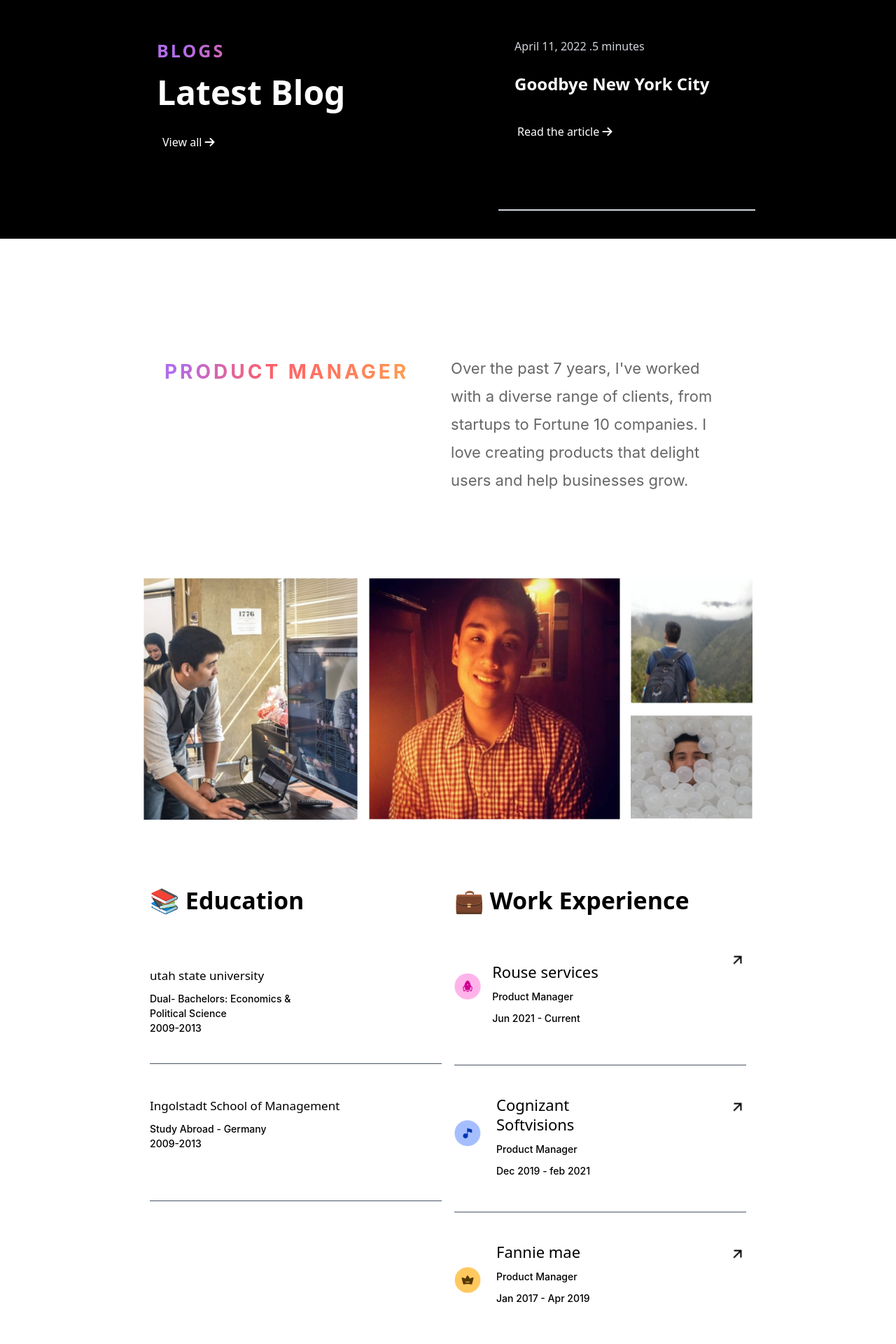
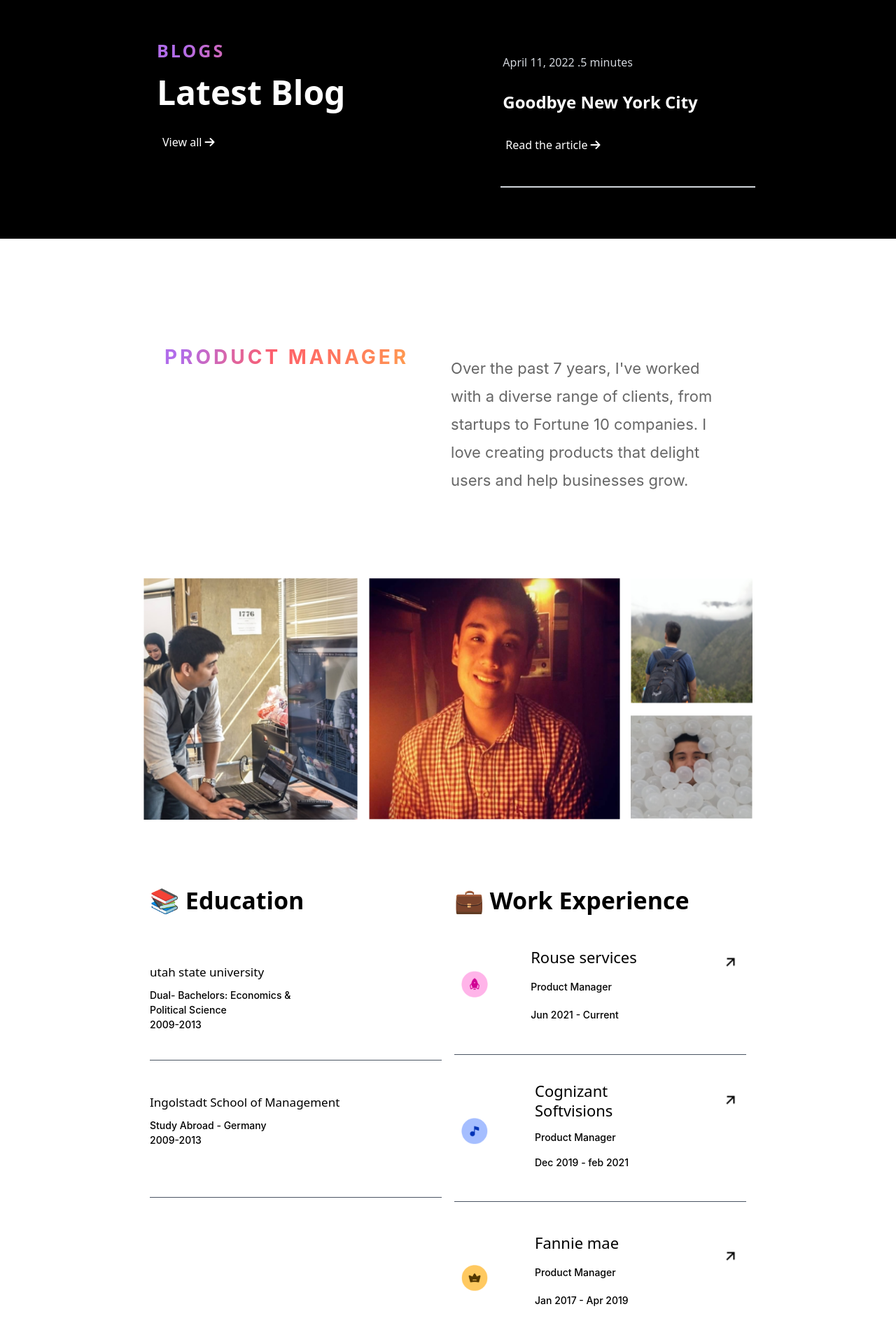
Before and after one commit to Skizziedevs/portfolio, a Vue app: page / in a window 1280 px wide. Shown: the part 1620-3540 px from the top of the page at 70% size. Built offline with nearby package versions, Linux system fonts and the light colour scheme.

Commit message:
first commit

```diff
--- a/src/components/Landing-page-components/Mid.vue
+++ b/src/components/Landing-page-components/Mid.vue
@@ -22,17 +22,17 @@ import '@fortawesome/fontawesome-free/css/all.css';
         </div>
       </div>
       <div
-        class="border-b-2 pb-[90px] pl-[23px] mr-[6px] border-gray-300 w-[93vw] md:w-[500px] lg:w-[692px]"
+        class="border-b-2 pb-[75px] ipad:relative ipad:bottom-[33px]  ipad:pl-[3px] ipad:pb-[60px] pl-[23px] mr-[6px] border-gray-300 w-[97vw] md:w-[500px] lg:w-[692px]"
       >
-        <div class="sm:ml-[100px] ipad:ml-[0px]">
-          <p class="text-gray-300 pb-[23px]">April 11, 2022 .5 minutes</p>
+        <div class="sm:ml-[100px] ipad:ml-[0px] ipad:mt-[30px] ipad:relative ipad:top-[26.5px]">
+          <p class="text-gray-300 pb-[23px] ipad:pb-[26px]">April 11, 2022 .5 minutes</p>
           <h2
-            class="text-white text-lg md:text-2xl font-bold leading-[30px] md:leading-[37px] pb-[32px]"
+            class="text-white text-lg ipad:text-2xl font-bold leading-[30px] md:leading-[37px] pb-[18px] ipad:pb-[22px]"
           >
             Goodbye New York City
           </h2>
           <div
-            class="flex pl-[3px] pt-[4px] pr-[3px]  pb-[4px] rounded-md cursor-pointer relative  ipad:left-[0px] w-[180px] md:pl-0 "
+            class="flex pl-[3px] pt-[7px] pr-[3px]  pb-[4px] rounded-md cursor-pointer relative  ipad:left-[0px] w-[180px] md:pl-0 "
           >
             <p class="text-white p-[2px] pr-[8px] pl-[4px] hover:text-[18px] hover:scale-110 duration-400 transition-transform text-base">Read the article    <i class="fa-solid fa-arrow-right"></i></p>
 
--- a/src/components/Landing-page-components/Pictures.vue
+++ b/src/components/Landing-page-components/Pictures.vue
@@ -8,7 +8,7 @@
       class="md:flex justify-around md:pt-[115px] md:pb-[86px] xlg:w-[1450px] lg:w-[1240px]"
     >
       <h2
-        class="font-[Inter] text-[22px] ipad:text-[28px] font-bold tracking-[4px] leading-[22px] gradient pt-[50px] md:relative md:bottom-9"
+        class="font-[Inter] text-[22px] ipad:text-[28px] font-bold tracking-[4px] leading-[22px] gradient pt-[29px] md:relative md:bottom-9"
       >
         PRODUCT MANAGER
       </h2>
@@ -22,7 +22,7 @@
       </p>
     </div>
 
-    <div class="pt-[51px] ipad:pl-[50px] md:hidden">
+    <div class="pt-[35px] ipad:pl-[50px] md:hidden">
       <img
         class="ipad:w-[480px] ipad:ml-[9px] ipad:h-[410px]"
         src="../../../img/jimmy.png"
--- a/src/components/Landing-page-components/School.vue
+++ b/src/components/Landing-page-components/School.vue
@@ -9,7 +9,7 @@
         <h1 class="text-black text-[25px] font-bold md:text-[34px]">
           📚 Education
         </h1>
-        <div class="pt-[40px]  pb-[40px] ipad:mt-[32px] hover:bg-gray-100">
+        <div class="pt-[35px]  pb-[40px] ipad:mt-[32px] hover:bg-gray-100">
           <h2 class="font-[400] text-[17px] leading-[20.8px]">
             utah state university
           </h2>
@@ -43,33 +43,33 @@
       <h1 class="text-black text-[25px] font-bold md:text-[34px]">
         💼 Work Experience
       </h1>
-      <div class="pt-[30px]">
+      <div class="pt-[15px]">
         <div class="h-[179px] flex justify-between hover:bg-gray-100">
           <img
             src="../../../img/icon1.png"
-            class="w-[50px] h-[50px] md:w-[38px] md:h-[38px] mt-[48px]"
+            class="w-[50px] h-[50px] md:w-[38px] md:h-[38px] mt-[60px] ml-[10px]"
             alt=""
           />
           <div
-            class="md:relative md:right-[85px] relative right-[10px] md:top-5"
+            class=" pt-[12px] md:right-[30px] relative right-[10px] md:bottom-[5px]"
           >
-            <h2 class="text-black pt-[12px] text-lg font-normal md:text-[22px]">
+            <h2 class="text-black pt-[19px] text-lg font-normal md:text-[22px]">
               Rouse services
             </h2>
             <p
-              class="font-[Inter] font-[500] leading-[20.8px] text-[14px] pt-[12px] md:w-[140px]"
+              class="font-[Inter] font-[500] leading-[20.8px] text-[14px] pt-[19px] md:w-[140px]"
             >
               Product Manager
             </p>
             <p
-              class="font-[Inter] font-[500] leading-[20.8px] text-[14px] pt-[10px] pb-[12px] md:w-[140px]"
+              class="font-[Inter] font-[500] leading-[20.8px] text-[14px] pt-[19px] pb-[12px] md:w-[140px]"
             >
               Jun 2021 - Current
             </p>
           </div>
           <img
             src="../../../img/arrow.png"
-            class="w-[25px] h-[25px] mt-[17px]"
+            class="w-[25px] h-[25px] mt-[35px] mr-[10px]"
             alt=""
           />
         </div>
@@ -78,29 +78,29 @@
         <div class="h-[179px] flex justify-between hover:bg-gray-100">
           <img
             src="../../../img/icon2.png"
-            class="w-[50px] h-[50px] md:w-[38px] md:h-[38px] mt-[48px]"
+            class="w-[50px] h-[50px] md:w-[38px] md:h-[38px] mt-[60px] ml-[10px]"
             alt=""
           />
-          <div class="md:relative md:right-[85px]">
+          <div class="md:right-[30px] relative right-[10px] md:bottom-[5px]">
             <h2
-              class="text-black pt-[12px] text-lg font-normal w-[18px] md:text-[22px]"
+              class="text-black  pt-[12px]  text-lg  w-[18px] md:text-[22px]"
             >
               Cognizant Softvisions
             </h2>
             <p
-              class="font-[Inter] font-[500] leading-[20.8px] text-[14px] pt-[12px] md:w-[140px]"
+              class="font-[Inter] font-[500] leading-[20.8px] text-[14px] pt-[15px] md:w-[140px]"
             >
               Product Manager
             </p>
             <p
-              class="font-[Inter] font-[500] leading-[20.8px] text-[14px] pt-[10px] pb-[12px] md:w-[140px]"
+              class="font-[Inter] font-[500] leading-[20.8px] text-[14px] pt-[15px] pb-[12px] md:w-[140px]"
             >
               Dec 2019 - feb 2021
             </p>
           </div>
           <img
             src="../../../img/arrow.png"
-            class="w-[25px] h-[25px] mt-[17px]"
+            class="w-[25px] h-[25px] mt-[22px] mr-[10px]"
             alt=""
           />
         </div>
@@ -109,58 +109,63 @@
         <div class="h-[179px] flex justify-between hover:bg-gray-100">
           <img
             src="../../../img/icon3.png"
-            class="w-[50px] h-[50px] md:w-[38px] md:h-[38px] mt-[48px]"
+            class="w-[50px] h-[50px] md:w-[38px] md:h-[38px] mt-[60px] ml-[10px]"
             alt=""
           />
-          <div class="md:relative md:right-[85px]">
-            <h2 class="text-black pt-[12px] text-lg font-normal md:text-[22px]">
+          <div class="md:right-[30px] relative right-[10px] md:bottom-[5px]">
+            <h2 class="text-black pt-[19px] text-lg font-normal md:text-[22px]">
               Fannie mae
             </h2>
             <p
-              class="font-[Inter] font-[500] leading-[20.8px] text-[14px] pt-[12px] md:w-[140px]"
+              class="font-[Inter] font-[500] leading-[20.8px] text-[14px] pt-[19px] md:w-[140px]"
             >
               Product Manager
             </p>
             <p
-              class="font-[Inter] font-[500] leading-[20.8px] text-[14px] pt-[10px] pb-[12px] md:w-[140px]"
+              class="font-[Inter] font-[500] leading-[20.8px] text-[14px] pt-[19px] pb-[12px] md:w-[140px]"
             >
               Jan 2017 - Apr 2019
             </p>
           </div>
           <img
             src="../../../img/arrow.png"
-            class="w-[25px] h-[25px] mt-[17px]"
+            class="w-[25px] h-[25px] mt-[35px] mr-[10px]"
             alt=""
           />
         </div>
         <div class="w-full mb-[30px] h-[1px] bg-gray-600"></div>
+
+
+
+
+
 
         <div
           class="h-[179px] flex md:hidden lg:flex justify-between hover:bg-gray-100"
         >
           <img
             src="../../../img/icon1.png"
-            class="w-[50px] h-[50px] md:w-[38px] md:h-[38px] mt-[48px]"
+            class="w-[50px] h-[50px] md:w-[38px] md:h-[38px] mt-[60px] ml-[10px]"
             alt=""
           />
-          <div class="md:relative md:right-[85px] relative left-[20px]">
-            <h2 class="text-black pt-[12px] text-lg font-normal md:text-[22px]">
+          <div class="md:relative pt-[12px] md:right-[85px] relative left-[20px]">
+            <h2 class="text-black pt-[19px] text-lg font-normal md:text-[22px]">
               AppyHour
             </h2>
             <p
-              class="font-[Inter] font-[500] leading-[20.8px] text-[14px] pt-[12px] md:w-[140px] lg:w-[210px]"
+              class="font-[Inter] font-[500] leading-[20.8px] text-[14px] pt-[19px] md:w-[140px] lg:w-[210px]"
             >
               Product Manager & founder
             </p>
             <p
-              class="font-[Inter] font-[500] leading-[20.8px] text-[14px] pt-[10px] pb-[12px] md:w-[140px] lg:w-[210px]"
+              class="font-[Inter] font-[500] leading-[20.8px] text-[14px] pt-[19px] pb-[12px] md:w-[140px] lg:w-[210px]"
             >
               Jan 2015 - Dec 2016
             </p>
           </div>
           <img
             src="../../../img/arrow.png"
-            class="w-[25px] h-[25px] mt-[17px]"
+            class="w-[25px] h-[25px] mt-[35px] mr-[10px]"
             alt=""
           />
         </div>
@@ -171,25 +176,25 @@
         >
           <img
             src="../../../img/icon2.png"
-            class="w-[50px] h-[50px] mt-[48px]"
+            class="w-[50px] h-[50px] mt-[60px] ml-[10px]"
             alt=""
           />
-          <div class="">
-            <h2 class="text-black pt-[12px] text-lg font-normal">Berlitz</h2>
+          <div class=" pt-[12px]">
+            <h2 class="text-black pt-[19px] text-lg font-normal">Berlitz</h2>
             <p
-              class="font-[Inter] font-[500] leading-[20.8px] text-[14px] pt-[12px]"
+              class="font-[Inter] font-[500] leading-[20.8px] text-[14px] pt-[19px]"
             >
               English Teacher
             </p>
             <p
-              class="font-[Inter] font-[500] leading-[20.8px] text-[14px] pt-[10px] pb-[12px]"
+              class="font-[Inter] font-[500] leading-[20.8px] text-[14px] pt-[19px] pb-[19px]"
             >
               Feb 2013 - Dec 2014
             </p>
           </div>
           <img
             src="../../../img/arrow.png"
-            class="w-[25px] h-[25px] mt-[17px]"
+            class="w-[25px] h-[25px] mt-[35px] mr-[10px]"
             alt=""
           />
         </div>
```
